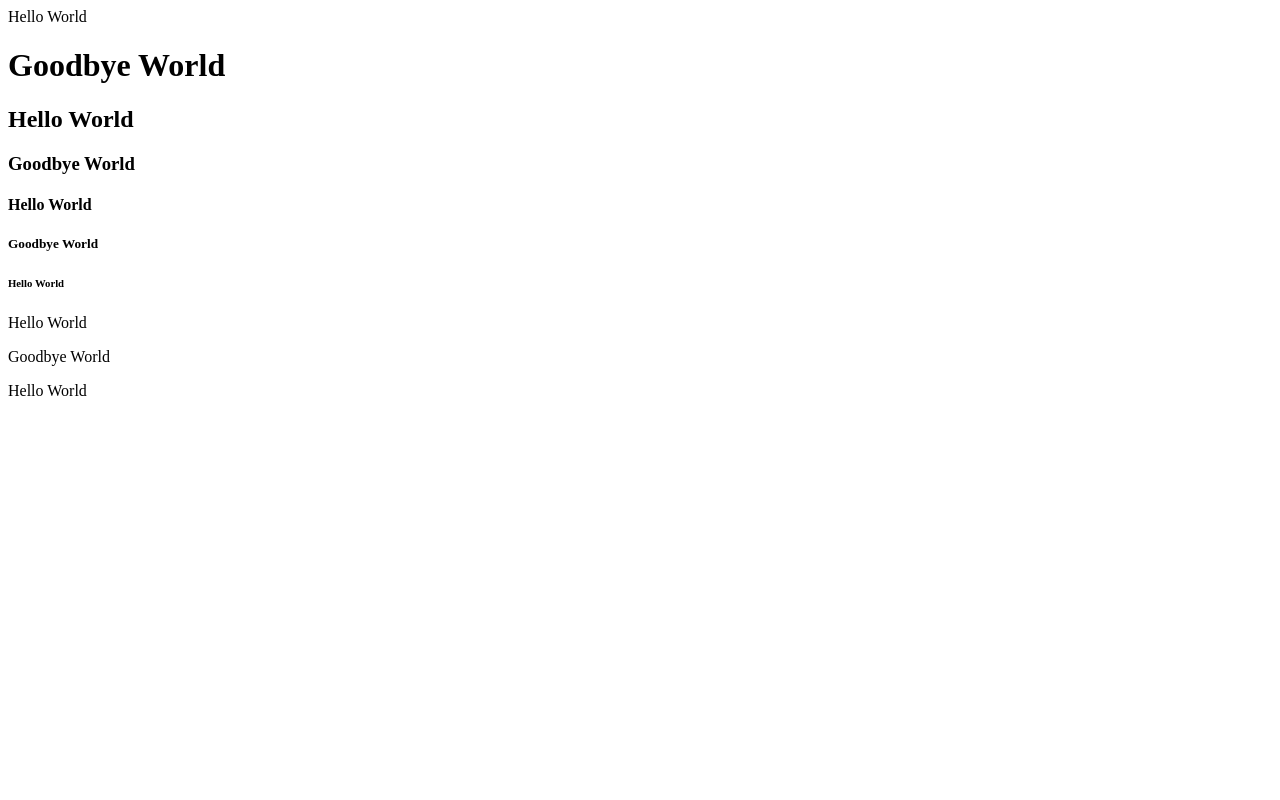
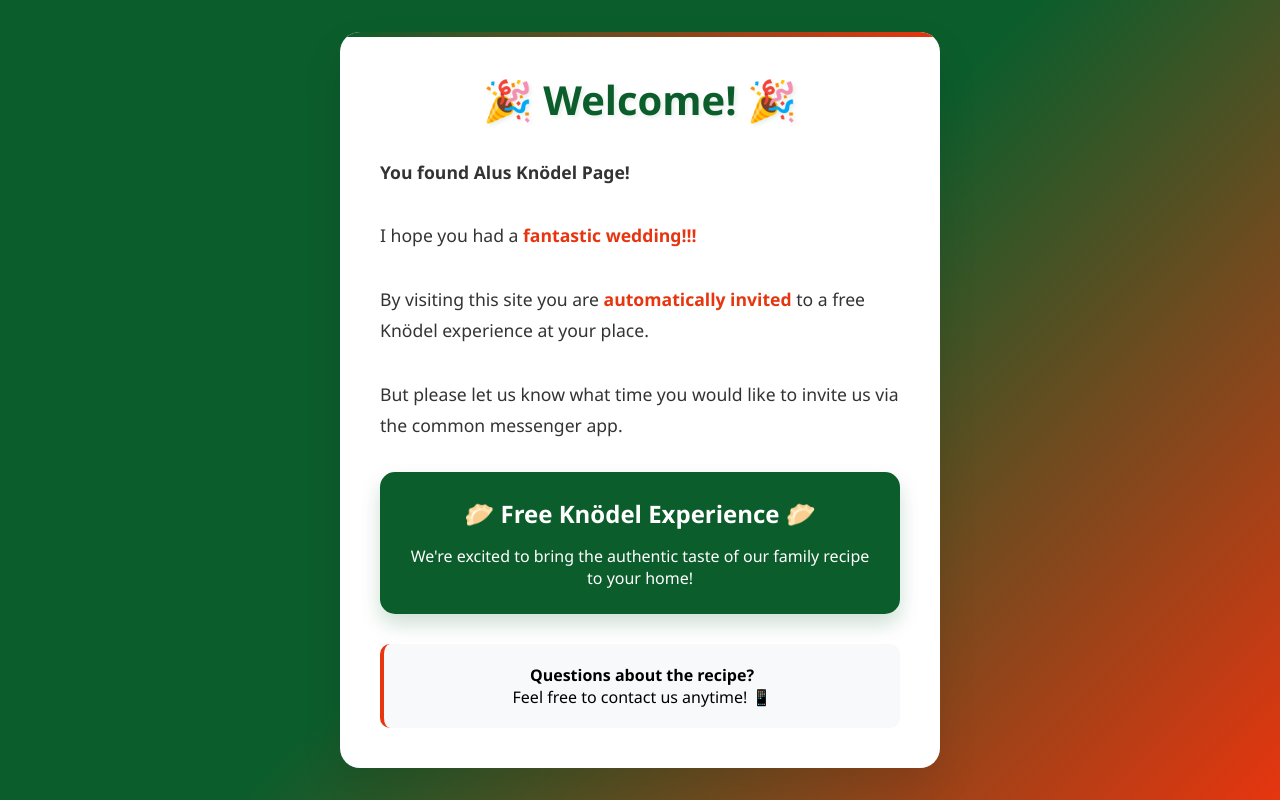
Before and after one commit to moglialu/mindel, a plain HTML site: page index.html in a window 1280 px wide. Drawn offline with Linux system fonts and the light colour scheme.

Commit message:
second commit

```diff
--- a/index.html
+++ b/index.html
@@ -1,10 +1,136 @@
-<p>Hello World</p>
-<h1>Goodbye World</h1>
-<h2>Hello World</h2>
-<h3>Goodbye World</h3>
-<h4>Hello World</h4>
-<h5>Goodbye World</h5>
-<h6>Hello World</h6>
-<p>Hello World</p>
-<p>Goodbye World</p>
-<p>Hello World</p>
+<!DOCTYPE html>
+<html lang="en">
+<head>
+    <meta charset="UTF-8">
+    <meta name="viewport" content="width=device-width, initial-scale=1.0">
+    <title>Alus Knödel Page</title>
+    <style>
+        * {
+            margin: 0;
+            padding: 0;
+            box-sizing: border-box;
+        }
+
+        body {
+            font-family: 'Segoe UI', Tahoma, Geneva, Verdana, sans-serif;
+            background: linear-gradient(135deg, #0c5d2c 0%, #0c5d2c 50%, #e7350f 100%);
+            min-height: 100vh;
+            display: flex;
+            align-items: center;
+            justify-content: center;
+            padding: 20px;
+        }
+
+        .container {
+            background: white;
+            border-radius: 20px;
+            padding: 40px;
+            max-width: 600px;
+            width: 100%;
+            box-shadow: 0 20px 40px rgba(0, 0, 0, 0.1);
+            text-align: center;
+            position: relative;
+            overflow: hidden;
+        }
+
+        .container::before {
+            content: '';
+            position: absolute;
+            top: 0;
+            left: 0;
+            right: 0;
+            height: 5px;
+            background: linear-gradient(90deg, #0c5d2c, #e7350f);
+        }
+
+        h1 {
+            color: #0c5d2c;
+            font-size: 2.5rem;
+            margin-bottom: 30px;
+            font-weight: 700;
+            text-shadow: 2px 2px 4px rgba(12, 93, 44, 0.1);
+        }
+
+        .message {
+            color: #333;
+            font-size: 1.1rem;
+            line-height: 1.8;
+            margin-bottom: 25px;
+            text-align: left;
+        }
+
+        .highlight {
+            color: #e7350f;
+            font-weight: 600;
+        }
+
+        .knodel-invite {
+            background: linear-gradient(135deg, #0c5d2c, #0c5d2c);
+            color: white;
+            padding: 25px;
+            border-radius: 15px;
+            margin: 30px 0;
+            box-shadow: 0 10px 20px rgba(12, 93, 44, 0.2);
+        }
+
+        .knodel-invite h2 {
+            color: white;
+            margin-bottom: 15px;
+            font-size: 1.5rem;
+        }
+
+        .contact-info {
+            background: #f8f9fa;
+            border-left: 4px solid #e7350f;
+            padding: 20px;
+            border-radius: 10px;
+            margin-top: 25px;
+        }
+
+        .emoji {
+            font-size: 1.5rem;
+            margin: 0 5px;
+        }
+
+        @media (max-width: 768px) {
+            .container {
+                padding: 30px 20px;
+                margin: 10px;
+            }
+
+            h1 {
+                font-size: 2rem;
+            }
+
+            .message {
+                font-size: 1rem;
+            }
+        }
+    </style>
+</head>
+<body>
+    <div class="container">
+        <h1>🎉 Welcome! 🎉</h1>
+
+        <div class="message">
+            <p><strong>You found Alus Knödel Page!</strong></p>
+            <br>
+            <p>I hope you had a <span class="highlight">fantastic wedding!!!</span></p>
+            <br>
+            <p>By visiting this site you are <span class="highlight">automatically invited</span> to a free Knödel experience at your place.</p>
+            <br>
+            <p>But please let us know what time you would like to invite us via the common messenger app.</p>
+        </div>
+
+        <div class="knodel-invite">
+            <h2>🥟 Free Knödel Experience 🥟</h2>
+            <p>We're excited to bring the authentic taste of our family recipe to your home!</p>
+        </div>
+
+        <div class="contact-info">
+            <p><strong>Questions about the recipe?</strong></p>
+            <p>Feel free to contact us anytime! 📱</p>
+        </div>
+    </div>
+</body>
+</html>
```
